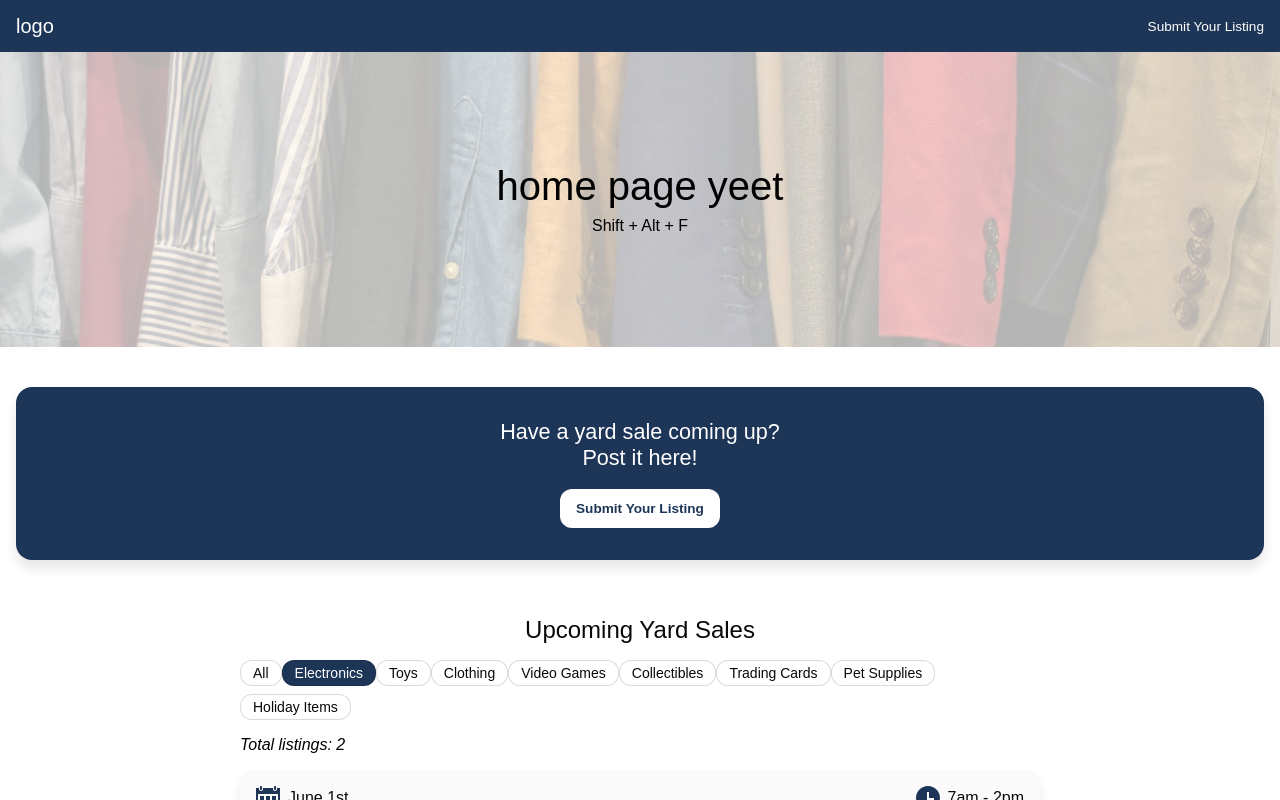
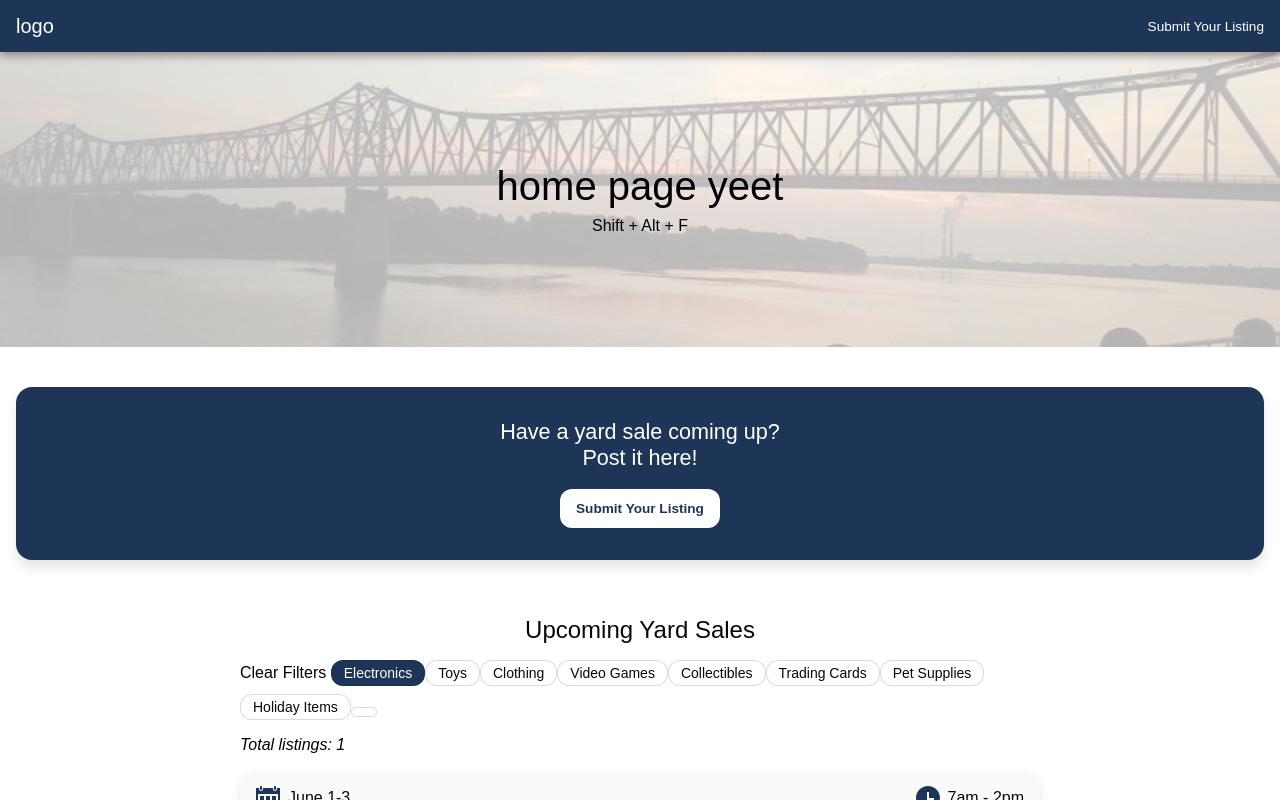
Before and after one commit to charliedr/owensboro-yard-sales, a Nuxt app: page / in a window 1280 px wide. Both pictures are taken after a click on the button "Electronics". Shown: the top 800 px of the page. Built offline with nearby package versions, Linux system fonts and the light colour scheme.

Commit message:
Add files via upload

```diff
--- a/components/ListingList.vue
+++ b/components/ListingList.vue
@@ -2,8 +2,10 @@
   <div class="listingList">
     <!-- FILTERING -->
     <div class="listingList__filters">
-      <button @click="filterListClear">All</button>
-      <button @click="filterListings" value="Clothing">Electronics</button>
+      <!-- <button @click="filterListClear">All</button> -->
+      Clear Filters
+
+      <button @click="filterListings" value="Electronics">Electronics</button>
       <button @click="filterListings" value="Toys">Toys</button>
       <button @click="filterListings" value="Clothing">Clothing</button>
       <button @click="filterListings" value="Video Games">Video Games</button>
@@ -15,6 +17,11 @@
       <button @click="filterListings" value="Holiday Items">
         Holiday Items
       </button>
+      <button
+        v-if="filteredListVisible"
+        @click="filterListClear"
+        class=""
+      ></button>
     </div>
     <!-- Shows total # of listings on load -->
     <span v-if="!filteredListVisible"
@@ -112,16 +119,26 @@ export default {
   data() {
     return {
       filteredList: [],
+      activeFilters: [],
       filteredListVisible: false,
       filteredCount: 0,
     };
   },
   methods: {
     filterListings(e) {
-      // console.log("Filtering for:", e.target.value);
       // Filters listings if the value of the button equals the listing's category
       // ***** Eventually allow users to select multiple categories
-      // ***** Look into including only available categories using getters
+      // ***** Look into including only available categories using vuex getters
+
+      // Pushes clicked filters' values to the activeFilters array
+      // Prevents duplicate filters from being added
+      if (!this.activeFilters.includes(e.target.value)) {
+        this.activeFilters.push(e.target.value);
+        console.log(this.activeFilters);
+      } else {
+        console.log("activeFilters already contains: " + this.activeFilters);
+      }
+
       const filtered = this.listings.filter((listing) =>
         listing.category.includes(e.target.value)
       );
@@ -131,6 +148,8 @@ export default {
       this.filteredListVisible = true;
     },
     filterListClear() {
+      // Reset the activeFilters array
+      this.activeFilters = [];
       this.filteredListVisible = false;
       this.filteredCount = this.listings.length;
     },
@@ -168,6 +187,15 @@ export default {
         cursor: pointer;
         background: #1d3557;
         color: #ffffff;
+      }
+    }
+
+    .clear-filters {
+      background: rgb(180, 0, 0) !important;
+      color: #ffffff;
+
+      &::before {
+        content: "\2715";
       }
     }
   }
--- a/components/Navbar.vue
+++ b/components/Navbar.vue
@@ -23,6 +23,7 @@ export default {};
   width: 100%;
   background: #1d3557;
   color: #ffffff;
+  box-shadow: 0 .25rem .5rem rgba(0,0,0,.35);
 }
 
 .navbar__wrapper {
--- a/nuxt.config.js
+++ b/nuxt.config.js
@@ -29,7 +29,8 @@ export default {
 
   // Modules for dev and build (recommended): https://go.nuxtjs.dev/config-modules
   buildModules: [
-    "@nuxtjs/svg"
+    "@nuxtjs/svg",
+    "@nuxt/image"
   ],
 
   // Modules: https://go.nuxtjs.dev/config-modules
--- a/package.json
+++ b/package.json
@@ -17,6 +17,7 @@
     "webpack": "^4.46.0"
   },
   "devDependencies": {
+    "@nuxt/image": "^0.6.2",
     "@nuxtjs/svg": "^0.4.0",
     "sass": "^1.49.11",
     "sass-loader": "^10.2.1"
--- a/pages/index.vue
+++ b/pages/index.vue
@@ -36,7 +36,7 @@ export default {
   flex-direction: column;
   align-items: flex-start;
   justify-content: center;
-  background: url("~static/hero-img.jpg"), rgba(255, 255, 255, 0.7);
+  background: url("~static/owensboro-bridge.jpg"), rgba(255, 255, 255, 0.7);
   background-size: cover;
   background-position: center center;
   background-repeat: no-repeat;
--- a/pages/listing/_id.vue
+++ b/pages/listing/_id.vue
@@ -19,11 +19,25 @@
       </div>
       <h3 class="listing__content--subheading">Categories:</h3>
       <p class="listing__content--category">{{ category }}</p>
-      <h3 class="listing__content--subheading">Description:</h3>
-      <p class="listing__content--desc">{{ description }}</p>
+      <h3 v-if="description" class="listing__content--subheading">Description:</h3>
+      <p v-if="description" class="listing__content--desc">{{ description }}</p>
       <a :href="`${directionsLink}`" target="_blank" class="btn-directions"
         >Get Directions</a
       >
+      <!-- <div class="listing__content--image-wrapper">
+        <nuxt-img
+          format="webp"
+          quality="50"
+          src="test-1.jpg"
+          class="listing__content--image"
+        />
+        <nuxt-img
+          format="webp"
+          quality="50"
+          src="test-2.jpg"
+          class="listing__content--image"
+        />
+      </div> -->
     </section>
   </div>
 </template>
@@ -76,7 +90,7 @@ export default {
   flex-direction: column;
   align-items: flex-start;
   justify-content: center;
-  background: url("~static/hero-img.jpg"), rgba(255, 255, 255, 0.7);
+  background: url("~static/owensboro-bridge.jpg"), rgba(255, 255, 255, 0.7);
   background-size: cover;
   background-position: center center;
   background-repeat: no-repeat;
@@ -118,10 +132,6 @@ export default {
   padding: 1.5rem 1rem;
 
   .date-time {
-    // display: flex;
-    // flex-direction: row;
-    // align-items: center;
-    // justify-content: space-around;
     display: grid;
     grid-template-columns: repeat(2, 1fr);
     width: 100%;
@@ -148,8 +158,23 @@ export default {
       margin: 0;
     }
 
-    &--category, &--desc {
-      margin: .5rem 0 1.5rem 0;
+    &--category,
+    &--desc {
+      margin: 0.5rem 0 1.5rem 0;
+    }
+
+    &--image-wrapper {
+      margin-top: 2rem;
+      width: 100%;
+      display: grid;
+      grid-template-columns: repeat(2, 1fr);
+      gap: 1rem;
+
+      > img {
+        width: 100%;
+        border-radius: 1rem;
+        aspect-ratio: 1 / 1;
+      }
     }
   }
 }
--- a/store/index.js
+++ b/store/index.js
@@ -3,7 +3,7 @@ export const state = () => ({
   // Add getter to loop through listings and create an array of current categories
   listings: [
     {
-      date: "June 1st",
+      date: "June 1-3",
       time: "7am - 2pm",
       address: "P. Sherman, 42 Wallaby Way",
       category: "Electronics, Toys, Holiday Items, Trading Cards, Clothing, Pet Supplies",
```
Also changed, not shown: static/owensboro-bridge.jpg (added), 1 other file (tests, documents, lock files or other folders).
